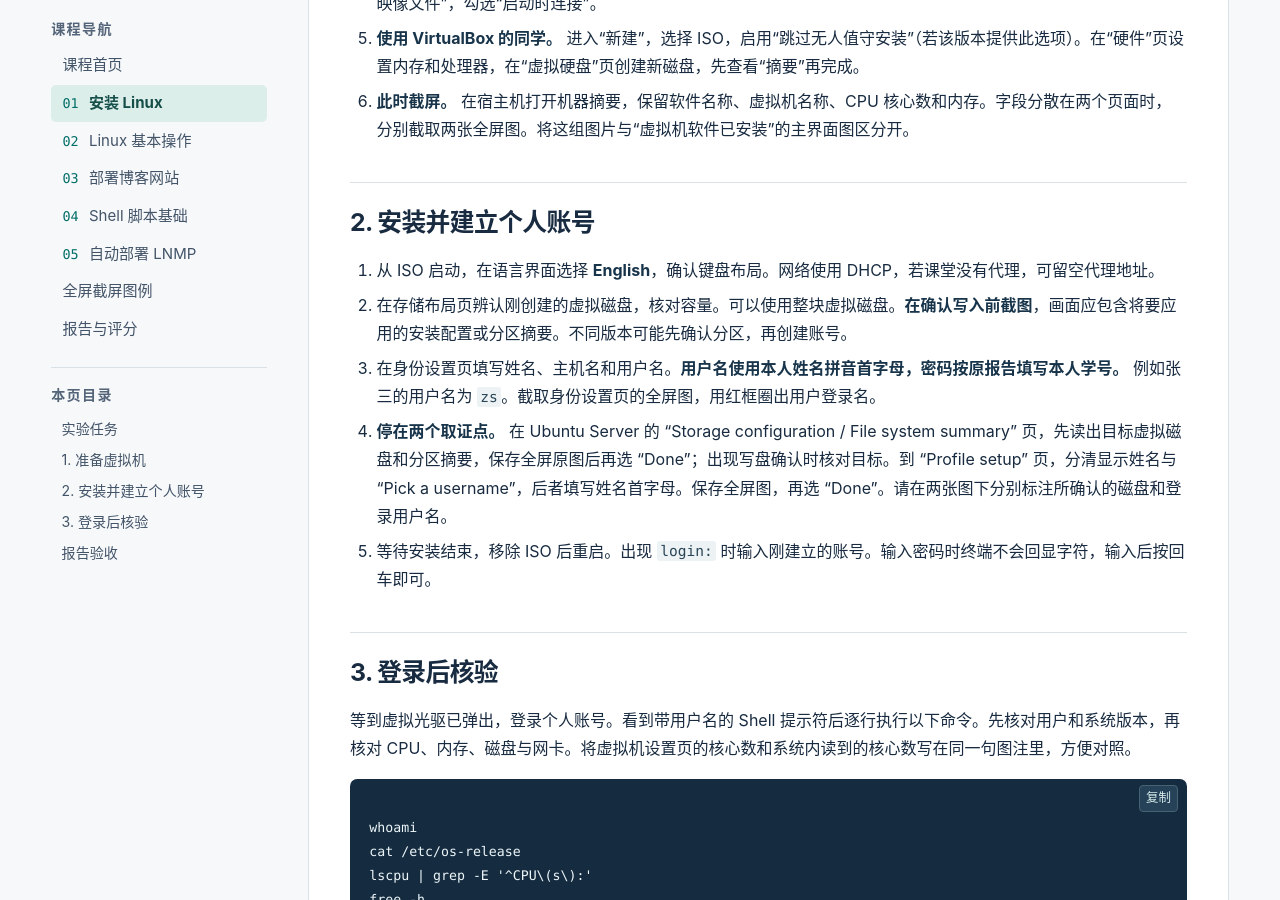
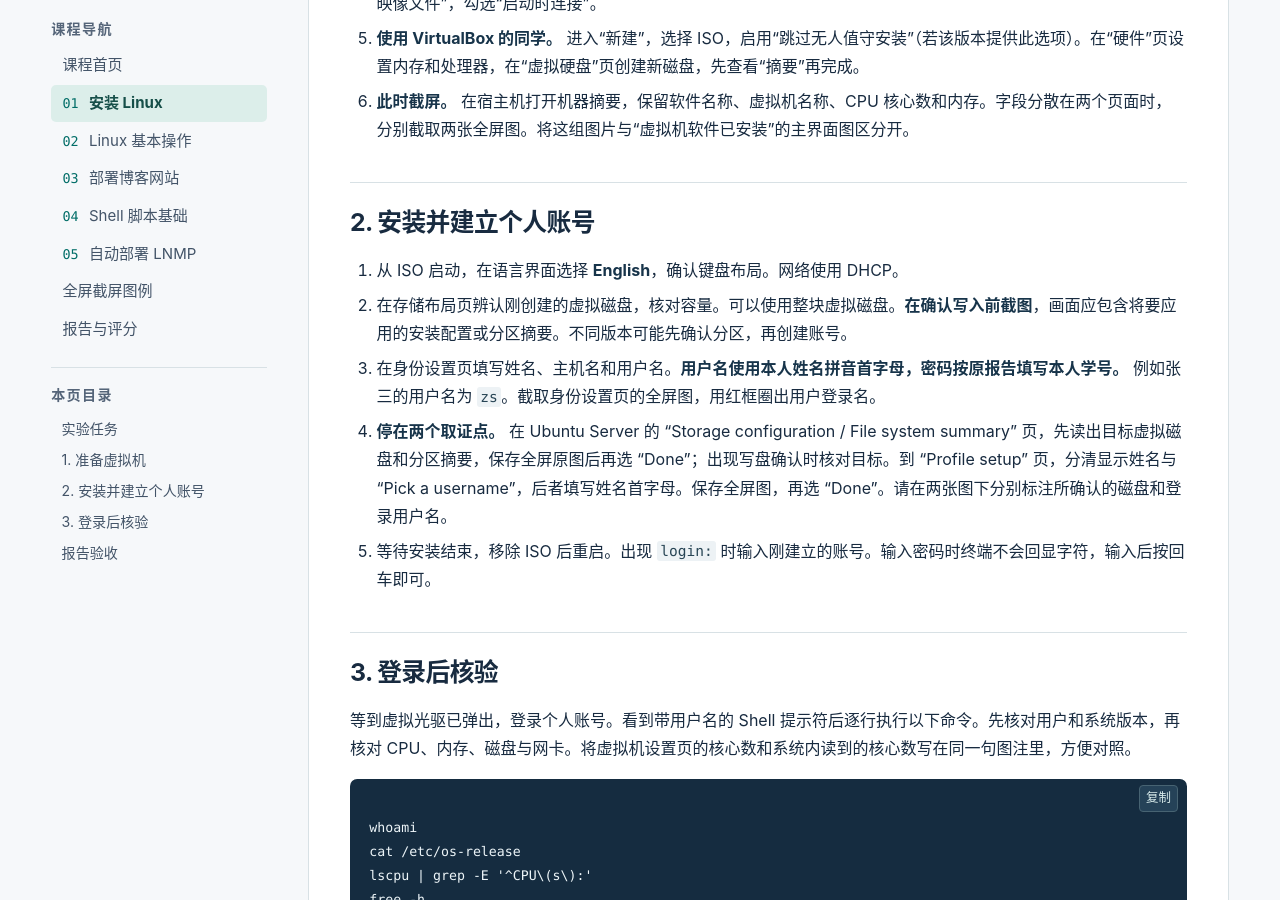
Before and after one commit to LoneSpectator/linux-practice-labs, a Jekyll site: the page built from docs/lab1.md, in a window 1280 px wide and 900 px high, scrolled down 1100 px. Built offline with Jekyll 4.4.1, drawn with Linux system fonts in a browser that asks for light colours.

Commit message:
移除实验一中的代理设置说明

```diff
--- a/docs/lab1.md
+++ b/docs/lab1.md
@@ -23,7 +23,7 @@ output: zs
 
 ## 2. 安装并建立个人账号
 
-1. 从 ISO 启动，在语言界面选择 **English**，确认键盘布局。网络使用 DHCP，若课堂没有代理，可留空代理地址。
+1. 从 ISO 启动，在语言界面选择 **English**，确认键盘布局。网络使用 DHCP。
 2. 在存储布局页辨认刚创建的虚拟磁盘，核对容量。可以使用整块虚拟磁盘。**在确认写入前截图**，画面应包含将要应用的安装配置或分区摘要。不同版本可能先确认分区，再创建账号。
 3. 在身份设置页填写姓名、主机名和用户名。**用户名使用本人姓名拼音首字母，密码按原报告填写本人学号。** 例如张三的用户名为 `zs`。截取身份设置页的全屏图，用红框圈出用户登录名。
 4. **停在两个取证点。** 在 Ubuntu Server 的 “Storage configuration / File system summary” 页，先读出目标虚拟磁盘和分区摘要，保存全屏原图后再选 “Done”；出现写盘确认时核对目标。到 “Profile setup” 页，分清显示姓名与 “Pick a username”，后者填写姓名首字母。保存全屏图，再选 “Done”。请在两张图下分别标注所确认的磁盘和登录用户名。
```
